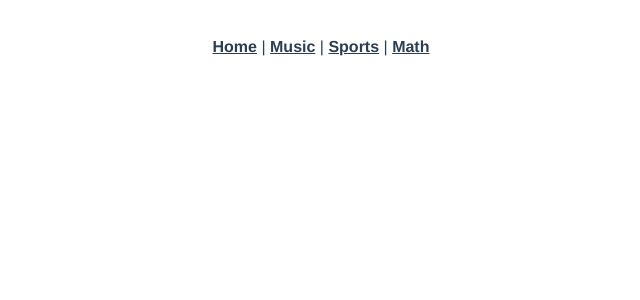
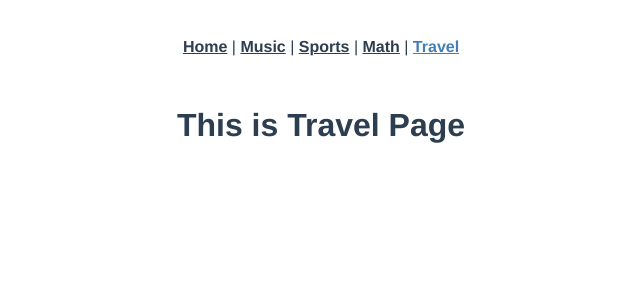
Before and after one commit to CXY0501/yuchen, a Vue app: page /travel in a window 1280 px wide. Shown: the top 300 px of the page, without its empty margins (319-959 px from the left). Built offline with nearby package versions, Linux system fonts and the light colour scheme.

Commit message:
20210416-03

```diff
--- a/src/App.vue
+++ b/src/App.vue
@@ -4,7 +4,8 @@
       <router-link to="/">Home</router-link> |
       <router-link to="/music">Music</router-link> |
       <router-link to="/sports">Sports</router-link> |
-      <router-link to="/math">Math</router-link>
+      <router-link to="/math">Math</router-link> |
+      <router-link to="/travel">Travel</router-link>
     </div>
     <router-view/>
   </div>
--- a/src/router/index.js
+++ b/src/router/index.js
@@ -27,6 +27,11 @@ const routes = [
     path: '/math',
     name: 'Math',
     component: () => import('../views/Math.vue')
+  },
+  {
+    path: '/travel',
+    name: 'Travel',
+    component: () => import('../views/Travel.vue')
   }
 ]
 
--- /dev/null
+++ b/src/views/Travel.vue
@@ -0,0 +1,19 @@
+<template>
+  <div class="travel">
+    <h1>This is Travel Page</h1>
+  </div>
+</template>
+
+<script>
+export default{
+  name:'Travel',
+  data(){
+    return{}
+  },
+  methods:{
+  }
+}
+</script>
+
+<style scoped>
+</style>
```
